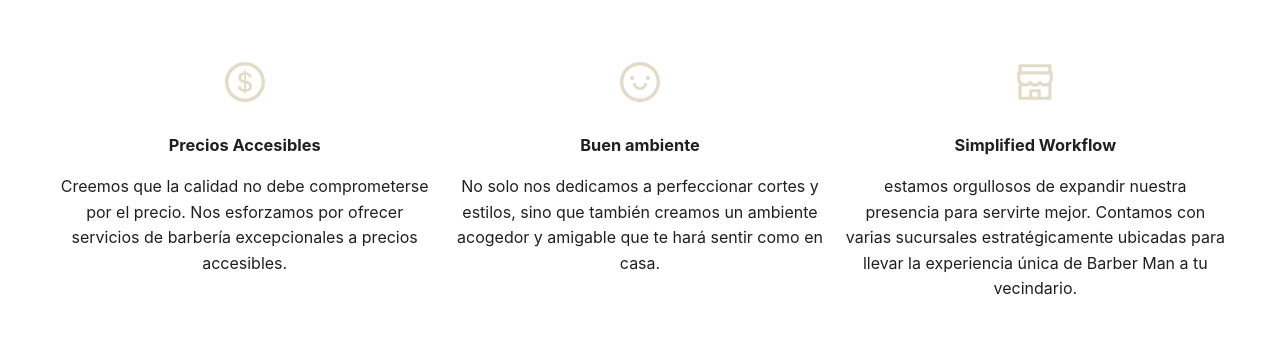
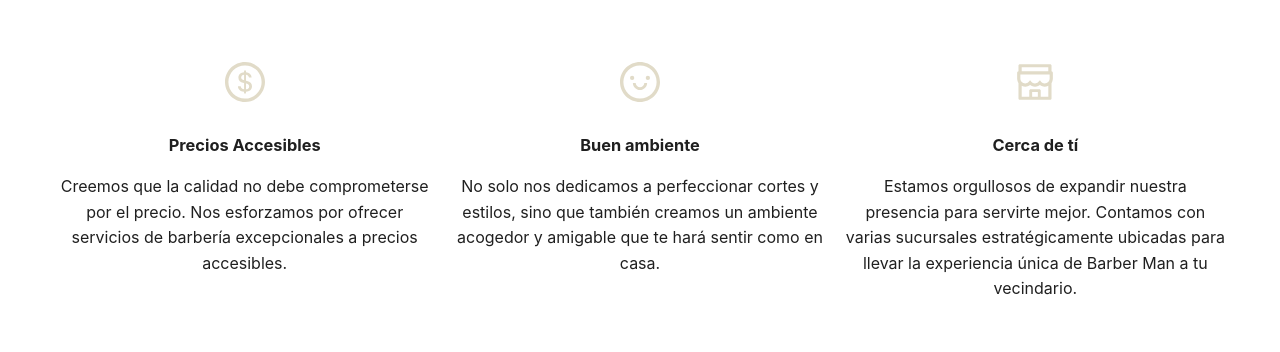
Before and after one commit to JESUSDAViD23/Barberia, a React (Create React App) app: page / in a window 1280 px wide. Shown: the part 1066-1418 px from the top of the page. Built offline with nearby package versions, Linux system fonts and the light colour scheme.

Commit message:
Update about.js

```diff
--- a/src/components/home/about.js
+++ b/src/components/home/about.js
@@ -18,8 +18,8 @@ const items = [
   {
     key: '3',
     icon: <ShopOutlined />,
-    title: 'Simplified Workflow',
-    content: ' estamos orgullosos de expandir nuestra presencia para servirte mejor. Contamos con varias sucursales estratégicamente ubicadas para llevar la experiencia única de Barber Man a tu vecindario.',
+    title: 'Cerca de tí',
+    content: 'Estamos orgullosos de expandir nuestra presencia para servirte mejor. Contamos con varias sucursales estratégicamente ubicadas para llevar la experiencia única de Barber Man a tu vecindario.',
   },
 ]
 
```
